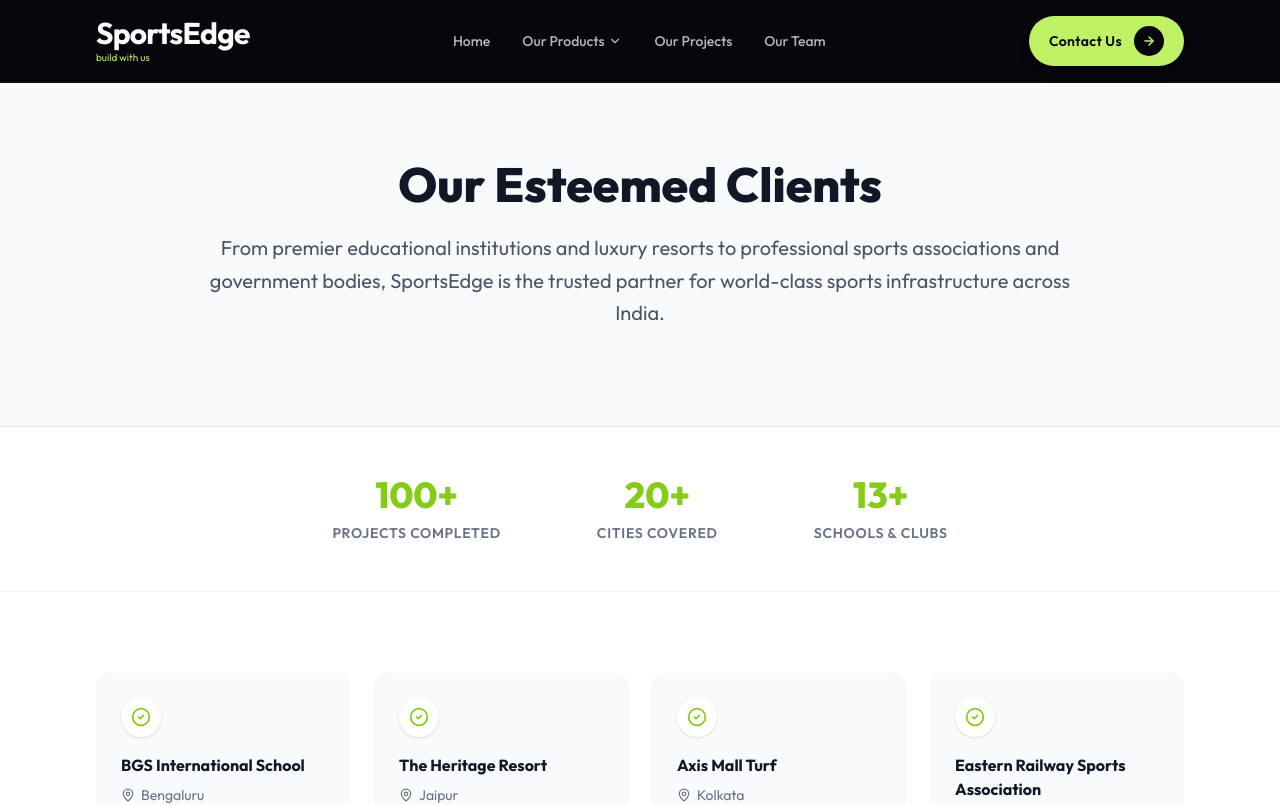
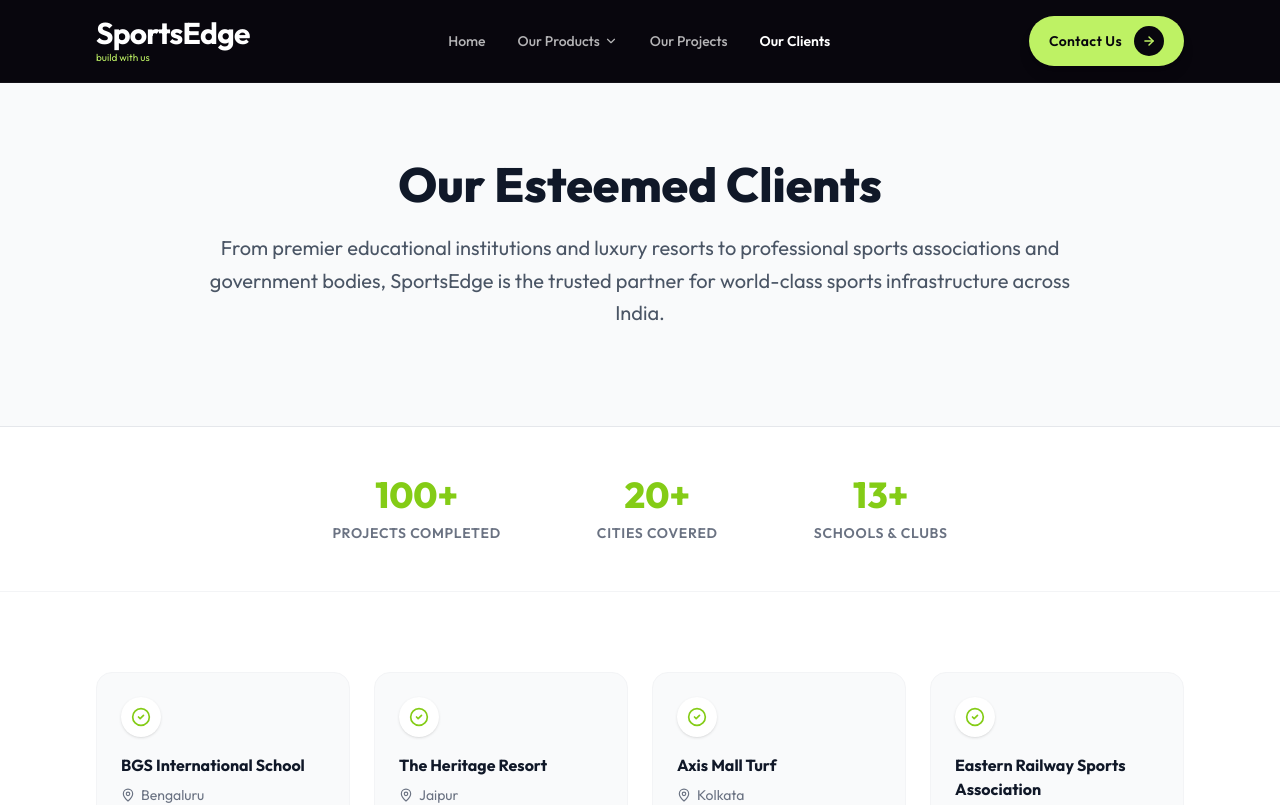
Before and after one commit to DIPU-EDITZ/SportsEdge, a React (Vite) app: page /our-clients in a window 1280 px wide. Shown: the top 805 px of the page. Built offline with nearby package versions, Linux system fonts and the light colour scheme.

Commit message:
our clients added in navbar and our team removed and deleted from navbar Inquiry to Enquiry

```diff
--- a/src/App.jsx
+++ b/src/App.jsx
@@ -20,7 +20,6 @@
 // Top-level pages
 import Testimonials from './pages/Testimonials';
 import OurClients from './pages/OurClients';
-import OurTeam from './pages/OurTeam';
 
 function App() {
   return (
@@ -51,7 +50,6 @@
         {/* Main pages */}
         <Route path="/testimonials" element={<Testimonials />} />
         <Route path="/our-clients" element={<OurClients />} />
-        <Route path="/our-team" element={<OurTeam />} />
       </Routes>
     </div>
   );
--- a/src/components/Footer.jsx
+++ b/src/components/Footer.jsx
@@ -8,7 +8,6 @@
     { name: 'Product Range', path: '/indusive-sports/product-range' },
     { name: 'Our Partners', path: '/indusive-sports/our-partners' },
     { name: 'Our Clients', path: '/our-clients' },
-    { name: 'Our Team', path: '/our-team' },
     { name: 'Contact Us', path: '/contact' },
   ];
 
--- a/src/components/Navbar.jsx
+++ b/src/components/Navbar.jsx
@@ -42,7 +42,7 @@
   const mainLinks = [
     { name: 'Home', path: '/' },
     { name: 'Our Projects', path: '/our-projects' },
-    { name: 'Our Team', path: '/our-team' },
+    { name: 'Our Clients', path: '/our-clients' },
   ];
 
   return (
--- a/src/pages/Contact.jsx
+++ b/src/pages/Contact.jsx
@@ -118,7 +118,7 @@
               </div>
 
               <button type="submit" className="w-full text-[#08060d] bg-[#bef264] hover:bg-[#84cc16] focus:ring-4 focus:outline-none focus:ring-[#bef264]/50 font-bold rounded-xl text-base px-5 py-4 text-center transition-colors">
-                Send Inquiry
+                Send Enquiry
               </button>
             </form>
           </div>
--- a/src/pages/OurTeam.jsx
+++ /dev/null
@@ -1,14 +0,0 @@
-import React from 'react';
-import ComingSoon from '../components/ComingSoon';
-
-function OurTeam() {
-  return (
-    <ComingSoon
-      title="Our Team"
-      subtitle="Meet the passionate engineers, technicians, and sports infrastructure experts behind SportsEdge — a young, driven team bringing international expertise to Indian sports."
-      backPath="/"
-    />
-  );
-}
-
-export default OurTeam;
```
